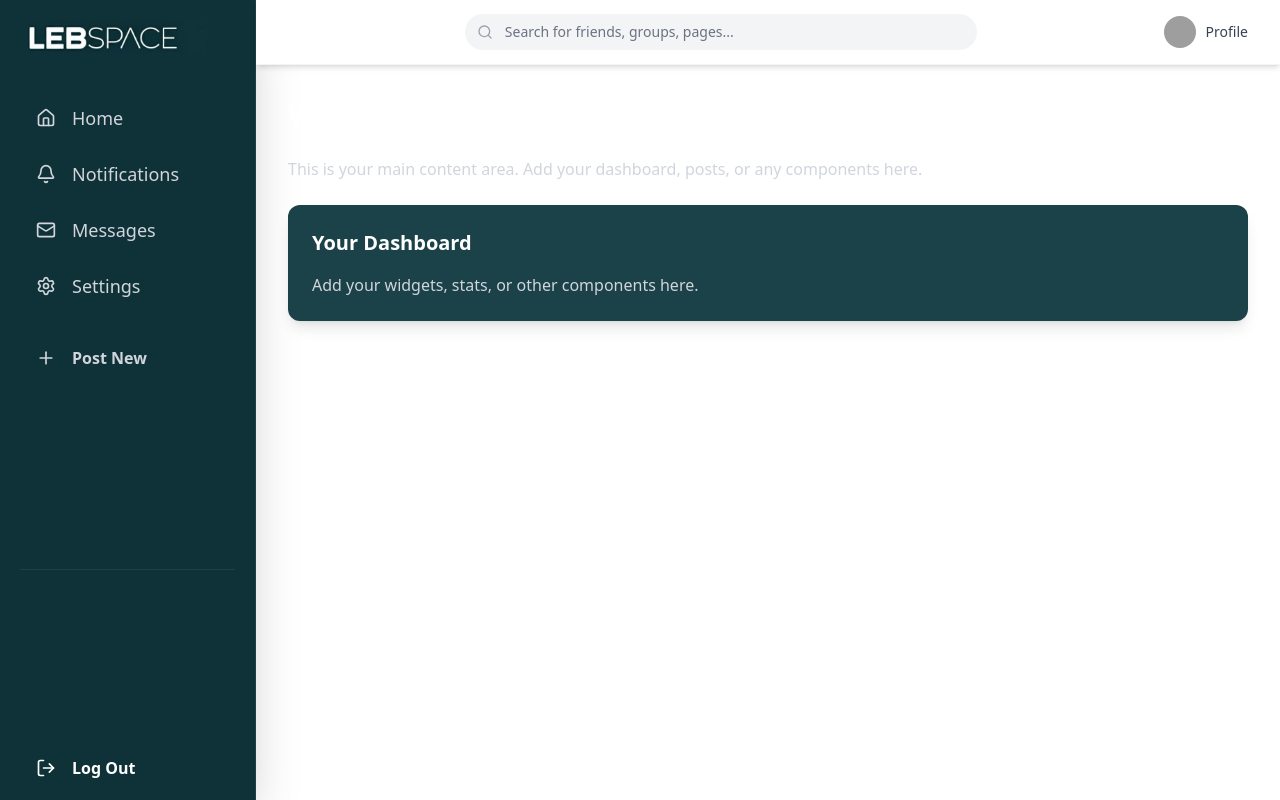
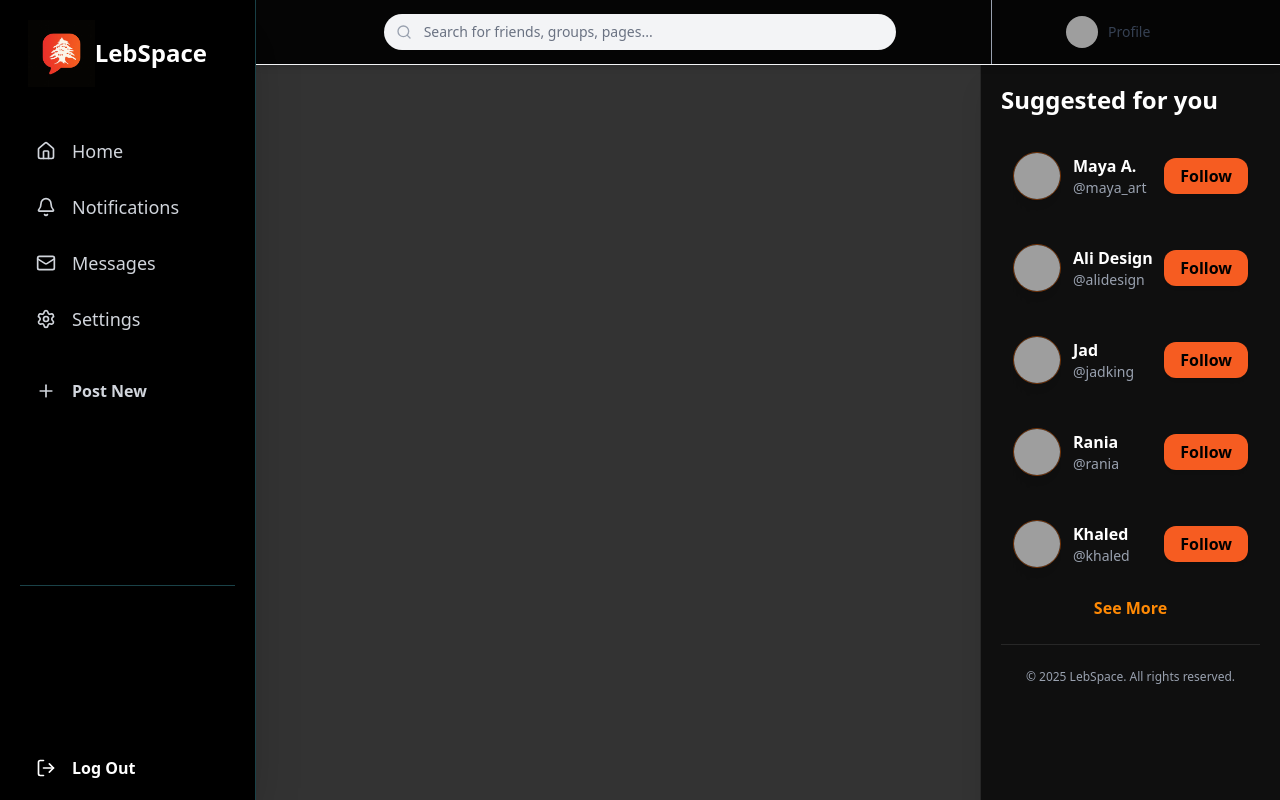
Before and after one commit to AZZAM-K/VoteLeb, a React (Vite) app in the folder frontend/: page / in a window 1280 px wide. Built offline with nearby package versions, Linux system fonts and the light colour scheme; no server answers; grey boxes are pictures that could not be loaded.

Commit message:
edit color

```diff
--- a/frontend/src/Components/Navbar.jsx
+++ b/frontend/src/Components/Navbar.jsx
@@ -6,18 +6,20 @@ const Navbar = () => {
   const { user } = useContext(AppContext)
 
   return (
-    <nav className='w-full bg-white border-b border-gray-100 shadow-md sticky top-0 z-50'>
+    <nav className='w-full bg-black/90  border-b border-gray-100 shadow-md sticky top-0 z-50'>
       <div className='max-w-7xl mx-auto px-4 sm:px-6 lg:px-8 h-16 flex items-center justify-between'>
         <div className='flex items-center justify-between'>
-          <div></div>
-          <button className='sm:hidden bg-[#0F3238] text-white p-2 rounded-full flex items-center justify-center'>
-            <Plus className='h-5 w-5' />
-          </button>
-          <span className='block md:hidden ml-32 text-3xl font-extrabold cursor-pointer tracking-wider text-[#0F3238]'>
-            LebSpace
-          </span>
+          <div>
+            <button className='sm:hidden  text-white p-2 rounded-full flex items-center justify-center'>
+              <Plus className='h-10 w-10' />
+            </button>
+          </div>
+          <div>
+            <span className='block md:hidden ml-12 text-3xl font-extrabold cursor-pointer tracking-wider text-white'>
+              LebSpace
+            </span>
+          </div>
         </div>
-
         <div className='flex-1 max-w-lg mx-8 hidden sm:block'>
           <div className='relative'>
             <div className='absolute inset-y-0 left-0 pl-3 flex items-center pointer-events-none text-gray-400'>
@@ -26,19 +28,17 @@ const Navbar = () => {
             <input
               type='text'
               placeholder='Search for friends, groups, pages...'
-              className='w-full pl-10 pr-4 py-2 text-sm text-gray-700 bg-gray-100 rounded-full border-transparent focus:border-0 focus:ring-2 focus:ring-offset-2 focus:ring-purple-600 transition duration-150 ease-in-out placeholder-gray-500'
+              className='w-full pl-10 pr-4 py-2 text-sm text-gray-700 bg-gray-100 rounded-full border-transparent focus:border-0 focus:ring-2 focus:ring-offset-2 focus:ring-[#F65C21] transition duration-150 ease-in-out placeholder-gray-500'
             />
           </div>
         </div>
-
-        <div className='flex items-center space-x-3'>
-
-
-          <button className='bg-gray-100 p-2 block md:hidden rounded-full sm:p-2 items-center justify-center'>
-            <Bell className='h-5 w-5 text-gray-700' />
+        <div className='w-px hidden md:block h-full bg-gray-400'></div>
+        <div className='flex items-center md:w-[20%] space-x-5'>
+          <button className=' p-2 block md:hidden rounded-full sm:p-2 items-center justify-center'>
+            <Bell className='h-7 w-7 text-white' />
           </button>
 
-          <div className='hidden md:flex ml-2 items-center gap-2 cursor-pointer group'>
+          <div className='hidden md:flex ml-2 items-center  gap-2 cursor-pointer group'>
             <img
               src={user?.profilePicture?.url || "/default-profile.jpg"}
               alt={user?.username || "User"}
--- a/frontend/src/Components/SideBar.jsx
+++ b/frontend/src/Components/SideBar.jsx
@@ -1,4 +1,4 @@
-import React, { useContext } from "react";
+import React, { useContext } from "react"
 import {
   Home,
   Bell,
@@ -8,59 +8,69 @@ import {
   LogOut,
   Settings,
   User,
-} from "lucide-react";
-import { AppContext } from "../Context/AppContext";
-import { useNavigate } from "react-router-dom";
+} from "lucide-react"
+import { AppContext } from "../Context/AppContext"
+import { Link, useNavigate } from "react-router-dom"
 
 const SideBar = () => {
-  const { logout } = useContext(AppContext);
-  const navigate = useNavigate();
+  const { logout } = useContext(AppContext)
+  const navigate = useNavigate()
 
   const handleLogout = () => {
-    logout();
-    navigate("/login");
-  };
+    logout()
+    navigate("/login")
+  }
 
   const MenuItem = ({ Icon, label, to }) => (
     <button
       onClick={() => navigate(to)}
-      className="flex items-center gap-4 px-4 py-2.5 rounded-xl text-lg font-medium transition duration-200 w-full text-left text-gray-300 hover:bg-[#1A4248] hover:text-white"
+      className='flex items-center gap-4 px-4 py-2.5 rounded-xl text-lg font-medium transition duration-200 w-full text-left text-gray-300 hover:bg-[#F65C21] hover:text-white'
     >
-      <Icon size={20} className="min-w-fit" />
+      <Icon size={20} className='min-w-fit' />
       <span>{label}</span>
     </button>
-  );
+  )
 
   return (
     <>
-      <div className="hidden md:flex w-64 min-h-screen bg-[#0F3238] text-white flex-col justify-between p-5 shadow-2xl border-r border-[#1A4248]">
-        <div className="flex flex-col">
-          <div className="flex items-center justify-start mb-10 pl-2">
-            <img src="../../public/Logo.jpg" alt="Logo" className="mr-10 w-45 cursor-pointer" onClick={() => navigate("/")} />
-          </div>
+      <div className='hidden md:flex w-64 min-h-screen bg-black text-white flex-col justify-between p-5 shadow-2xl border-r border-[#1A4248]'>
+        <div className='flex flex-col'>
+          <Link
+            to={"/"}
+            className='flex items-center justify-start mb-10 pl-2 cursor-pointer'
+          >
+            <div>
+              <img
+                src='../../public/Logo.jpg'
+                alt='Logo'
+                className='mr-10 w-20 '
+              />
+            </div>
+            <div className='text-2xl font-semibold mr-7'>LebSpace</div>
+          </Link>
 
-          <div className="flex flex-col space-y-2">
-            <MenuItem Icon={Home} label="Home" to="/" />
-            <MenuItem Icon={Bell} label="Notifications" to="/notifications" />
-            <MenuItem Icon={Mail} label="Messages" to="/messages" />
-            <MenuItem Icon={Settings} label="Settings" to="/settings" />
+          <div className='flex flex-col space-y-2'>
+            <MenuItem Icon={Home} label='Home' to='/' />
+            <MenuItem Icon={Bell} label='Notifications' to='/notifications' />
+            <MenuItem Icon={Mail} label='Messages' to='/messages' />
+            <MenuItem Icon={Settings} label='Settings' to='/settings' />
           </div>
 
           <button
             onClick={() => navigate("/create")}
-            className="flex items-center text-gray-300 hover:bg-[#1A4248] hover:text-white gap-4 px-4 py-3 mt-6 rounded-xl font-bold transition duration-200 w-full justify-start"
+            className='flex items-center text-gray-300 hover:bg-orange-600 hover:text-white gap-4 px-4 py-3 mt-6 rounded-xl font-bold transition duration-200 w-full justify-start'
           >
-            <Plus size={20} className="stroke-2" />
+            <Plus size={20} className='stroke-2' />
             <span>Post New</span>
           </button>
         </div>
 
-        <hr className="border-t border-[#1A4248] my-4" />
+        <hr className='border-t border-[#1A4248] my-4' />
 
         <div>
           <button
             onClick={handleLogout}
-            className="flex items-center gap-4 text-white font-semibold hover:text-red-700 transition duration-200 w-full justify-start ml-4"
+            className='flex items-center gap-4 text-white font-semibold hover:text-red-700 transition duration-200 w-full justify-start ml-4'
           >
             <LogOut size={20} />
             <span>Log Out</span>
@@ -68,24 +78,51 @@ const SideBar = () => {
         </div>
       </div>
 
-      <div className="fixed bottom-0 left-0 w-full bg-[#0F3238] text-white flex justify-around items-center py-6 md:hidden border-t border-[#1A4248]">
-        <button onClick={() => navigate("/")} className="flex flex-col items-center text-gray-300">
-          <Home size={20} />
-        </button>
-        <button onClick={() => navigate("/search")} className="flex flex-col items-center text-gray-300">
-          <Search size={20} />
-        </button>
-        <button onClick={() => navigate("/messages")} className="flex flex-col items-center text-gray-300">
-          <Mail size={20} />
-        </button>
-        <button onClick={() => navigate("/profile")} className="flex flex-col items-center text-gray-300">
-          <User size={20} />
+      <div
+        className='fixed h-18 bottom-3 left-1/2 -translate-x-1/2
+  w-[95%] bg-black/60 backdrop-blur-xl
+  rounded-3xl shadow-[0_4px_25px_rgba(0,0,0,0.4)]
+  py-4 px-3 flex justify-around items-center
+  md:hidden transition-all duration-300'
+      >
+        <button
+          onClick={() => navigate("/")}
+          className={`flex flex-col items-center transition transform active:scale-90
+      ${location.pathname === "/" ? "text-orange-500" : "text-gray-400"}`}
+        >
+          <Home size={32} />
         </button>
 
+        <button
+          onClick={() => navigate("/search")}
+          className={`flex flex-col items-center transition transform active:scale-90
+      ${location.pathname === "/search" ? "text-orange-500" : "text-gray-400"}`}
+        >
+          <Search size={32} />
+        </button>
 
+        <button
+          onClick={() => navigate("/messages")}
+          className={`flex flex-col items-center transition transform active:scale-90
+      ${
+        location.pathname === "/messages" ? "text-orange-500" : "text-gray-400"
+      }`}
+        >
+          <Mail size={32} />
+        </button>
+
+        <button
+          onClick={() => navigate("/profile")}
+          className={`flex flex-col items-center transition transform active:scale-90
+      ${
+        location.pathname === "/profile" ? "text-orange-500" : "text-gray-400"
+      }`}
+        >
+          <User size={32} />
+        </button>
       </div>
     </>
-  );
-};
+  )
+}
 
-export default SideBar;
+export default SideBar
--- /dev/null
+++ b/frontend/src/Components/SideBar2.jsx
@@ -0,0 +1,115 @@
+import React, { useState } from "react"
+
+const suggestions = [
+  {
+    id: 1,
+    name: "Maya A.",
+    username: "@maya_art",
+    avatar: "https://i.pravatar.cc/60?img=5",
+  },
+  {
+    id: 2,
+    name: "Ali Design",
+    username: "@alidesign",
+    avatar: "https://i.pravatar.cc/60?img=12",
+  },
+  {
+    id: 3,
+    name: "Jad",
+    username: "@jadking",
+    avatar: "https://i.pravatar.cc/60?img=25",
+  },
+  {
+    id: 4,
+    name: "Rania",
+    username: "@rania",
+    avatar: "https://i.pravatar.cc/60?img=33",
+  },
+  {
+    id: 5,
+    name: "Khaled",
+    username: "@khaled",
+    avatar: "https://i.pravatar.cc/60?img=18",
+  },
+  {
+    id: 6,
+    name: "Tina",
+    username: "@tinaa",
+    avatar: "https://i.pravatar.cc/60?img=44",
+  },
+]
+
+const SideBar2 = () => {
+  const [showMore, setShowMore] = useState(false)
+
+  const visibleUsers = showMore ? suggestions : suggestions.slice(0, 5)
+
+  return (
+    <div
+      className='
+        hidden lg:block
+        w-[300px]
+        h-screen
+        fixed
+        right-0
+        top-0
+        bg-black/70
+        backdrop-blur-xl
+        p-5
+        border-l border-white/10
+        shadow-xl
+        overflow-y-auto
+        text-white
+        mt-16
+      '
+    >
+      <h2 className='text-2xl font-bold mb-6 text-white'>
+        Suggested for you
+      </h2>
+
+      <div className='space-y-5'>
+        {visibleUsers.map(user => (
+          <div
+            key={user.id}
+            className='flex items-center justify-between p-3 rounded-xl hover:bg-white/5 transition duration-200 cursor-pointer'
+          >
+            <div className='flex items-center gap-3'>
+              <img
+                src={user.avatar}
+                alt={user.name}
+                className='w-12 h-12 rounded-full object-cover border border-orange-500/40 shadow-lg'
+              />
+              <div>
+                <p className='font-semibold'>{user.name}</p>
+                <p className='text-gray-400 text-sm'>{user.username}</p>
+              </div>
+            </div>
+
+            <button
+              className='px-4 py-1.5 rounded-xl bg-[#F65C21] text-black font-bold hover:opacity-90 transition-all active:scale-95 shadow-md'
+            >
+              Follow
+            </button>
+          </div>
+        ))}
+      </div>
+
+      {suggestions.length > 5 && (
+        <button
+          onClick={() => setShowMore(!showMore)}
+          className='w-full text-center mt-4 text-orange-400 font-semibold hover:text-orange-300 transition'
+        >
+          {showMore ? "See Less" : "See More"}
+        </button>
+      )}
+
+      <hr className='border-white/10 my-6' />
+
+      <p className='text-gray-400 text-xs text-center'>
+        © 2025 LebSpace. All rights reserved.
+      </p>
+    </div>
+  )
+}
+
+export default SideBar2
--- a/frontend/src/Pages/Home.jsx
+++ b/frontend/src/Pages/Home.jsx
@@ -1,30 +1,22 @@
-import Navbar from "../Components/Navbar";
-import SideBar from "../Components/SideBar";
+import Navbar from "../Components/Navbar"
+import SideBar from "../Components/SideBar"
+import SideBar2 from "../Components/SideBar2"
 
 const Home = () => {
   return (
-    <div className="min-h-screen flex text-white bg-white">
+    <div className='flex text-white bg-black/80 min-h-screen'>
       <SideBar />
 
-      <div className="flex-1 flex flex-col">
+      <div className='flex flex-1 flex-col'>
         <Navbar />
-
-        <div className="flex-1 p-8">
-          <h1 className="text-3xl font-bold mb-6">Welcome to LebSpace!</h1>
-          <p className="text-gray-300 mb-6">
-            This is your main content area. Add your dashboard, posts, or any components here.
-          </p>
-
-          <div className="p-6 bg-[#1A4248] rounded-xl shadow-lg">
-            <h2 className="text-xl font-semibold mb-4">Your Dashboard</h2>
-            <p className="text-gray-300">
-              Add your widgets, stats, or other components here.
-            </p>
+        <div className='flex flex-1 p-8 gap-6'>
+          <div className='hidden lg:block w-[400px]'>
+            <SideBar2 />
           </div>
         </div>
       </div>
     </div>
-  );
-};
+  )
+}
 
-export default Home;
+export default Home
```
Also changed, not shown: frontend/src/Pages/Login.jsx (+5 -8 lines), frontend/src/Pages/SignUp.jsx (+5 -8 lines), frontend/public/Logo.jpg, frontend/public/bigLogo.jpg (deleted).
